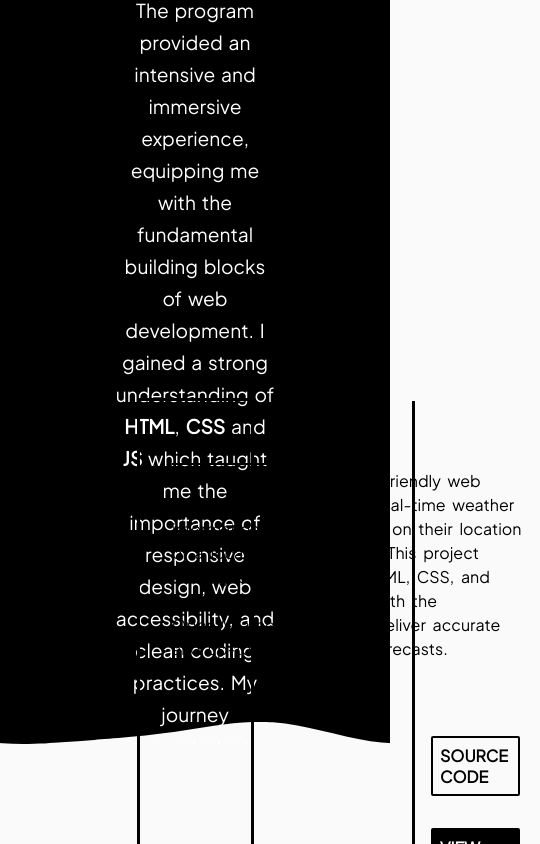
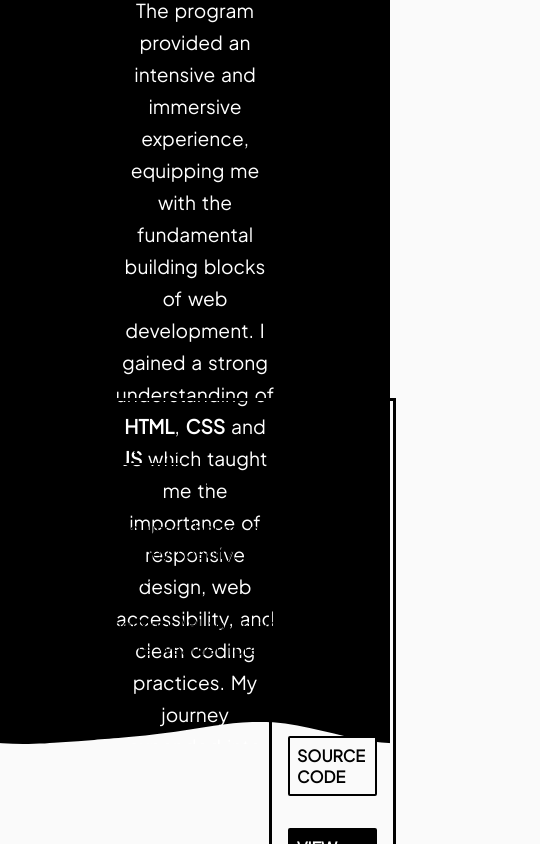
Before and after one commit to Jordan966/portfolio-website, a React (Create React App) app: page / in a window 390 px wide. Shown: the part 1156-2000 px from the top of the page, 540 px wide, since content can reach past the window. Built offline with nearby package versions, Linux system fonts and the light colour scheme.

Commit message:
breakpoint adjusted

```diff
--- a/src/components/about/about.css
+++ b/src/components/about/about.css
@@ -45,7 +45,7 @@
     font-weight: bold;
 }
 
-@media screen and (max-width: 1400px) {
+@media screen and (max-width: 1450px) {
     #about > span.react-reveal.aboutTitle {
         font-size: 2.5rem;
         font-weight: bold;
--- a/src/components/contact/contact.css
+++ b/src/components/contact/contact.css
@@ -58,7 +58,7 @@ form {
     font-size: x-large;
 }
 
-@media screen and (max-width: 1400px) {
+@media screen and (max-width: 1450px) {
     .contact {
         min-height: 65rem;
     }
--- a/src/components/footer/footer.css
+++ b/src/components/footer/footer.css
@@ -80,7 +80,7 @@
     font-weight: 100;
 }
 
-@media screen and (max-width: 1400px) {
+@media screen and (max-width: 1450px) {
   .wave-container3 {
     height: 5vh;
   }
--- a/src/components/landing/landing.css
+++ b/src/components/landing/landing.css
@@ -44,7 +44,7 @@
     height: 85vh;
 }
 
-@media screen and (max-width: 1400px) {
+@media screen and (max-width: 1450px) {
     .profile {
         margin: 0;
         transform: scale(1.1);
--- a/src/components/nav/navbar.css
+++ b/src/components/nav/navbar.css
@@ -18,7 +18,7 @@
     color: black;
 }
 
-@media screen and (max-width: 1400px) {
+@media screen and (max-width: 1450px) {
   .navbar {
         height: 15vh;
         width: 100vw;
--- a/src/components/nav/navbar.js
+++ b/src/components/nav/navbar.js
@@ -63,7 +63,7 @@ const Navbar = () => {
       {/* END OF DESKTOP NAV */}
 
       {/* MOBILE NAV - Burger */}
-      <div className="mobileMenu">
+      {/* <div className="mobileMenu">
         <img
           src={burgerMenu}
           alt="burger menu"
@@ -109,7 +109,7 @@ const Navbar = () => {
             <hr className="menuSeparator" />
           </Link>
         </div>
-      </div>
+      </div> */}
       {/* END OF MOBILE NAV */}
     </nav>
   );
--- a/src/components/portfolio/portfolio.css
+++ b/src/components/portfolio/portfolio.css
@@ -199,7 +199,7 @@ a.projectLink {
     width: 107%;
 }
 
-@media screen and (max-width: 1400px) {
+@media screen and (max-width: 1450px) {
     #root > div > div:nth-child(4) > section > h2 {
         font-size: 2.5rem;
         margin-top: 7rem;
@@ -217,10 +217,6 @@ a.projectLink {
         margin: 1rem;
     }
 
-    .portfolioCardNormal {
-        max-width: 30vw;
-    }
-
     .portfolioContainer {
         width: 60vw;
     }
```
